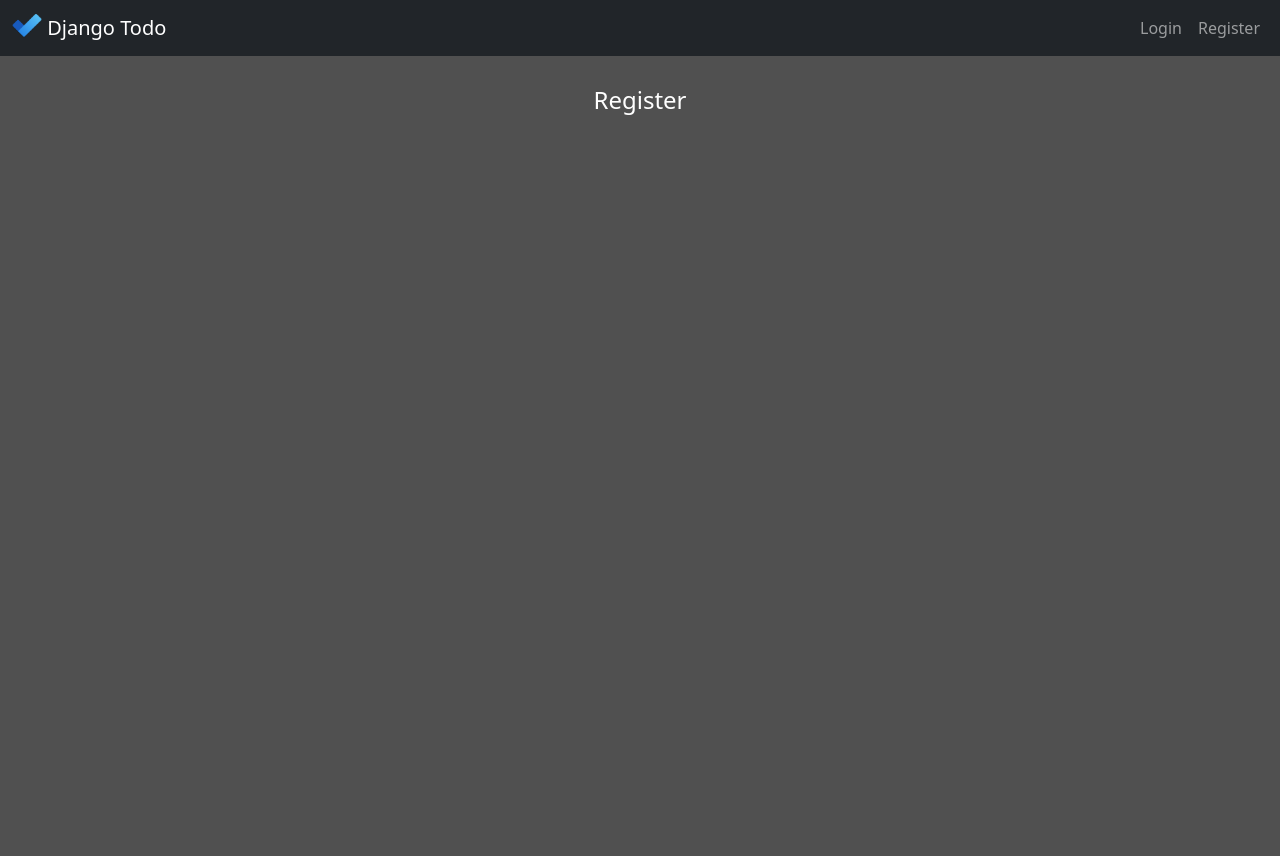
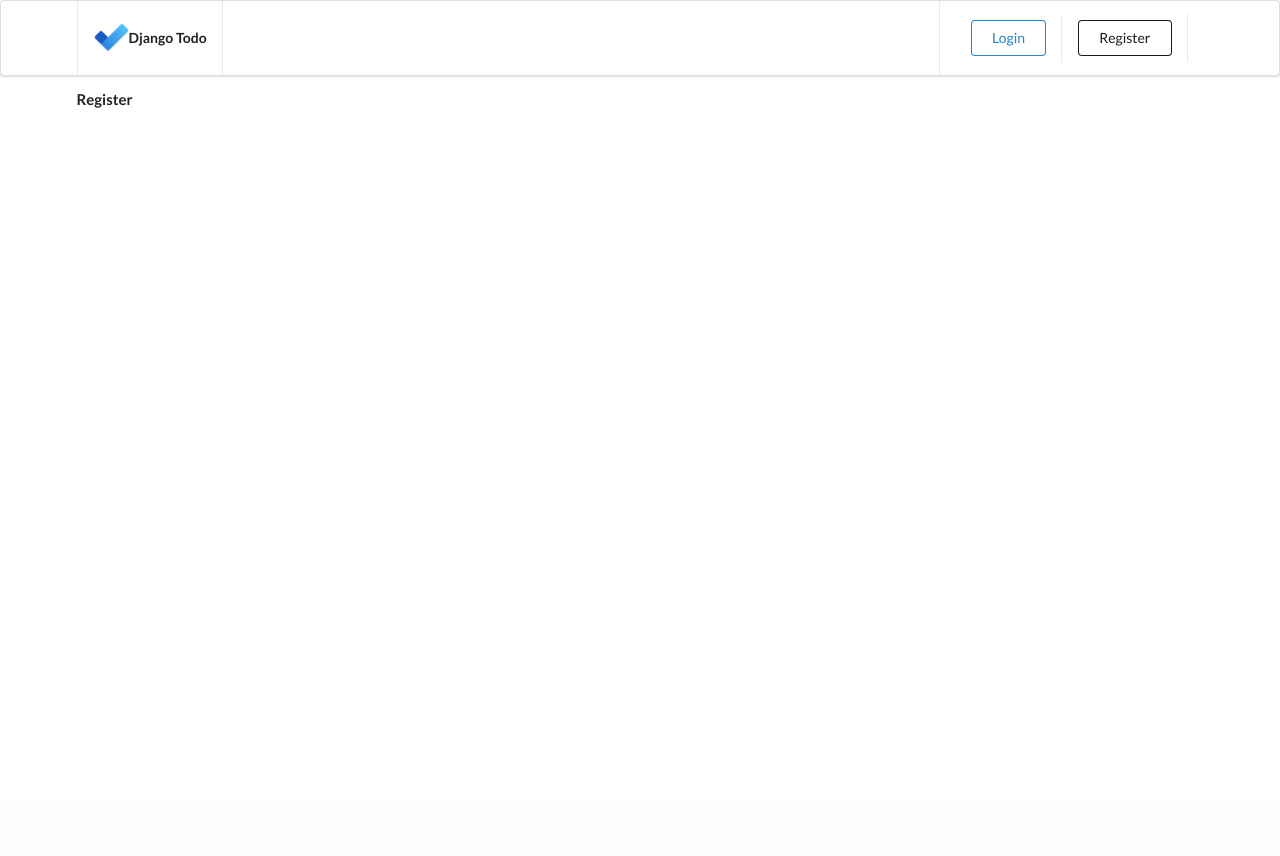
Before and after one commit to iElectro13/django-tutorial, a Django app: page /auth/register in a window 1280 px wide. After the commit the page ends 108 px from the top, so only its background shows below. Run offline with Django 3.2, Linux system fonts and the light colour scheme; some libraries are stand-ins or nearby versions.

Commit message:
Change bootstrap to semantic ui

```diff
--- a/templates/_partials/base.html
+++ b/templates/_partials/base.html
@@ -6,19 +6,18 @@
     <meta charset="UTF-8">
     <meta http-equiv="X-UA-Compatible" content="IE=edge">
     <meta name="viewport" content="width=device-width, initial-scale=1.0">
-    <link rel="stylesheet" href="{% static 'css/bootstrap.min.css' %}">
-    <link rel="stylesheet" href="{% static 'css/index.css' %}">
+    <link rel="stylesheet" href="https://cdnjs.cloudflare.com/ajax/libs/semantic-ui/2.4.1/semantic.min.css" integrity="sha512-8bHTC73gkZ7rZ7vpqUQThUDhqcNFyYi2xgDgPDHc+GXVGHXq+xPjynxIopALmOPqzo9JZj0k6OqqewdGO3EsrQ==" crossorigin="anonymous" referrerpolicy="no-referrer" />
     <title>Title</title>
 </head>
 
 <body>
     {% include '_partials/header.html' %}
-    <div class="main">
+    <div class="ui container">
             {% block content %}
             {% endblock content %}
     </div>
 
-    <script src="{% static 'js/bootstrap.min.js' %}"></script>
+    <script src="https://cdnjs.cloudflare.com/ajax/libs/semantic-ui/2.4.1/semantic.min.js" integrity="sha512-dqw6X88iGgZlTsONxZK9ePmJEFrmHwpuMrsUChjAw1mRUhUITE5QU9pkcSox+ynfLhL15Sv2al5A0LVyDCmtUw==" crossorigin="anonymous" referrerpolicy="no-referrer"></script>
 </body>
 
 </html>
--- a/templates/_partials/header.html
+++ b/templates/_partials/header.html
@@ -1,33 +1,41 @@
 {% load static %}
 
-<nav class="navbar navbar-expand-lg navbar-dark bg-dark">
-  <div class="container-fluid">
-    <a class="navbar-brand" href={% url 'home' %}>        <img src="{% static 'img/logo.png' %}" alt="" width="30" height="24" class="d-inline-block align-text-top">
+<div class="ui menu">
+    <div class="ui container">
+
+
+        <a href={% url 'home' %} class="header item">
+            <img src={% static 'img/logo.png' %} alt="logo">
             Django Todo
         </a>
-    <button class="navbar-toggler" type="button" data-bs-toggle="collapse" data-bs-target="#navbarNavAltMarkup" aria-controls="navbarNavAltMarkup" aria-expanded="false" aria-label="Toggle navigation">
-      <span class="navbar-toggler-icon"></span>
-    </button>
-    <div class="collapse navbar-collapse justify-content-end" id="navbarNavAltMarkup">
+
+
+        <div class="right item">
             {% if request.user.is_authenticated %}
-        <div class="navbar-nav">
-          <a class="nav-link" href={% url 'create-todo' %}>Create Todo</a>
-          <li class="nav-item dropdown">
-            <a class="nav-link dropdown-toggle" href="#" id="navbarDropdownMenuLink" role="button" data-bs-toggle="dropdown" aria-expanded="false">
-              User X
-            </a>
-            <ul class="dropdown-menu" aria-labelledby="navbarDropdownMenuLink">
-              <li><a class="dropdown-item" href="#">Profile</a></li>
-              <li><a class="dropdown-item" href="#">Account Settings</a></li>
-              <li><a class="dropdown-item" href="#">Logout</a></li>
-            </ul>
-          </li>
+            <div class="item">
+                <a href={% url 'create-todo' %} class="ui primary button">Create To-do</a>
+            </div>
+            <div class="ui simple dropdown item">
+                User <i class="dropdown icon"></i>
+                <div class="menu">
+                    <form action="" class="ui large form" method="post" action="">
+                        <input type="submit" class="ui button" value="Sign out">
+                    </form>
+                </div>
+            </div>
+
             {% else %}
-        <div class="navbar-nav">
-          <a class="nav-link" href={% url 'login' %}>Login</a>
-          <a class="nav-link" href={% url 'register' %}>Register</a>
+
+            <div class="item">
+                <a href={% url 'login' %} class="ui primary basic button">Login</a>
+            </div>
+            <div class="item">
+
+                <a href={% url 'register' %} class="ui secondary basic button">Register</a>
             </div>
             {% endif %}
         </div>
+
+
     </div>
-  </nav>
+</div>
```
Lines whose indentation alone changed are shown as unchanged.
